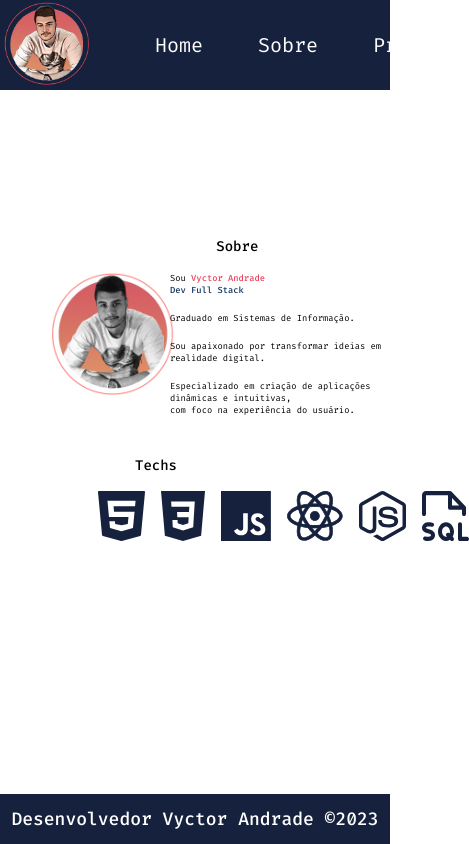
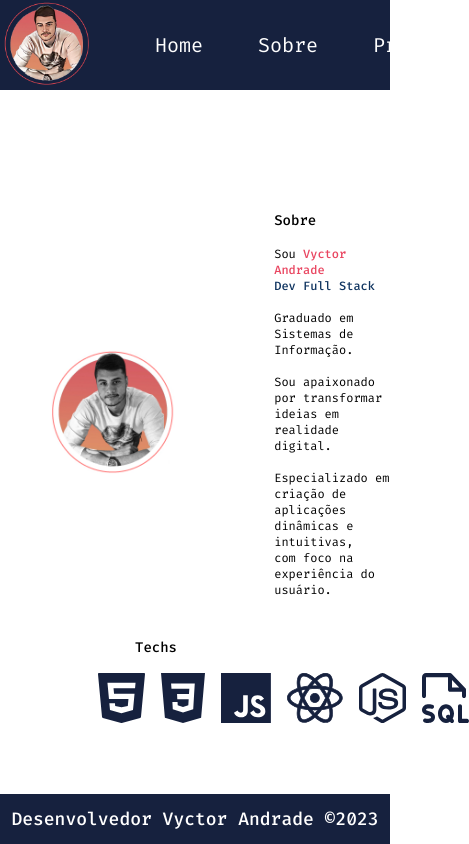
Before and after one commit to vyctorandrade/portfolio, a React (Vite) app: page /sobre in a window 390 px wide. Shown: the whole page, 469 px wide, since content can reach past the window. Built offline with nearby package versions, Linux system fonts and the light colour scheme.

Commit message:
Update Sobre.module.css

```diff
--- a/src/pages/Sobre/Sobre.module.css
+++ b/src/pages/Sobre/Sobre.module.css
@@ -63,7 +63,8 @@
 
 
     .sobre{
-        flex-direction: column;
+        position: fixed;
+        margin: 20%;
 
 
 
@@ -74,20 +75,11 @@
 
     .textos p{
 
-        font-size: 55%;
-        margin-left: -90%;
-
-
-
-
-
-
+        font-size: 12px;
 
     }
     .textos h2{
         font-size: 14px;
-          margin-left: -50%;
-
 
     }
 
@@ -97,6 +89,8 @@
         padding-inline: 3.2rem;
     }
 
+
+    /* Icones  */
     .techs h3{
          margin-left: -40%;
         font-size: 14px;
```
